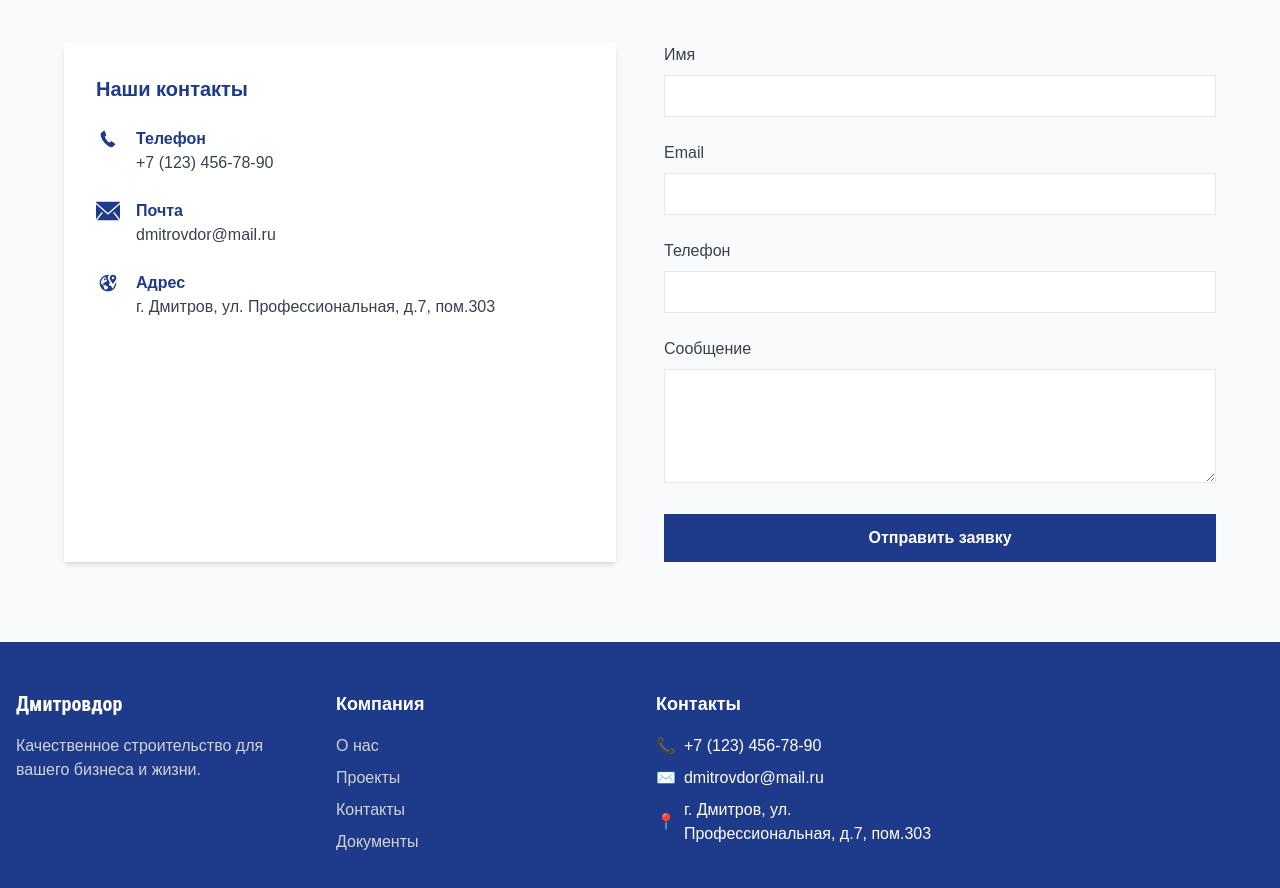
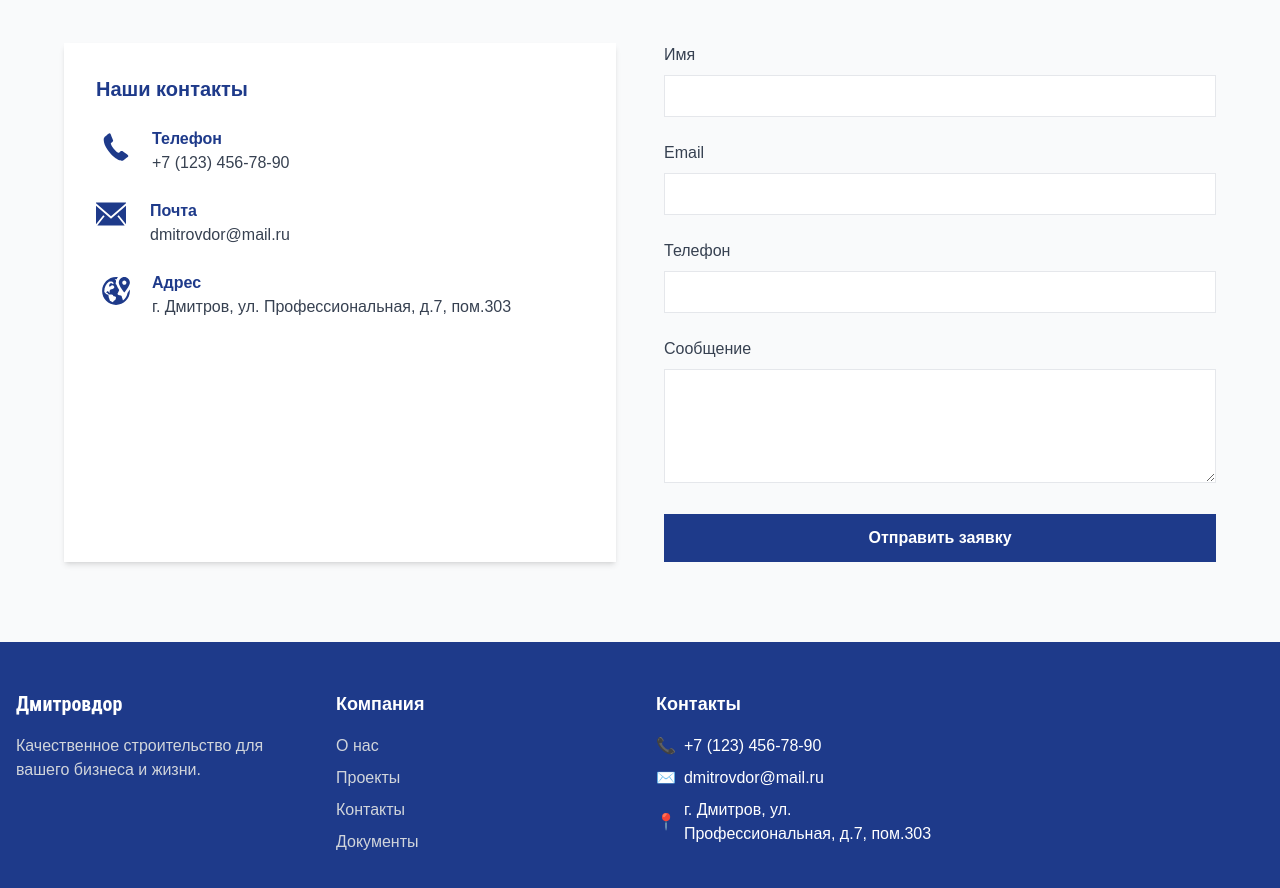
Before and after one commit to Lemalayme/deeeeployment, a Next.js app: page / in a window 1280 px wide. Shown: the part 3140-4028 px from the top of the page. Built offline with nearby package versions, Linux system fonts and the light colour scheme.

Commit message:
icons change

```diff
--- a/components/ContactForm.tsx
+++ b/components/ContactForm.tsx
@@ -102,29 +102,25 @@ export const ContactForm = () => {
 
             <div className="space-y-6">
               <div className="flex items-start gap-4">
-                <div className="w-6 h-6 text-primary">
                   <Image
                     src="/phone-svgrepo-com.svg"
                     alt="Phone Icon"
-                    width={24}
-                    height={24}
+                    width={40}
+                    height={40}
                     />
-                </div>
                 <div>
                   <h4 className="font-semibold text-primary">Телефон</h4>
                   <p className="text-gray-700">+7 (123) 456-78-90</p>
                 </div>
               </div>
 
-              <div className="flex items-start gap-4">
-                <div className="w-6 h-6 text-primary">
+              <div className="flex items-start gap-6">
                   <Image
                     src="/email-svgrepo-com.svg"
                     alt="Email Icon"
-                    width={40}
-                    height={40}
+                    width={30}
+                    height={30}
                      />
-                </div>
                 <div>
                   <h4 className="font-semibold text-primary">Почта</h4>
                   <p className="text-gray-700">dmitrovdor@mail.ru</p>
@@ -132,14 +128,13 @@ export const ContactForm = () => {
               </div>
 
               <div className="flex items-start gap-4">
-                <div className="w-6 h-6 text-primary">
+
                   <Image
                     src="/address-svgrepo-com.svg"
                     alt="Address Icon"
                     width={40}
                     height={40}
                   />
-                </div>
                 <div>
                   <h4 className="font-semibold text-primary">Адрес</h4>
                   <p className="text-gray-700">г. Дмитров, ул. Профессиональная, д.7, пом.303</p>
```
